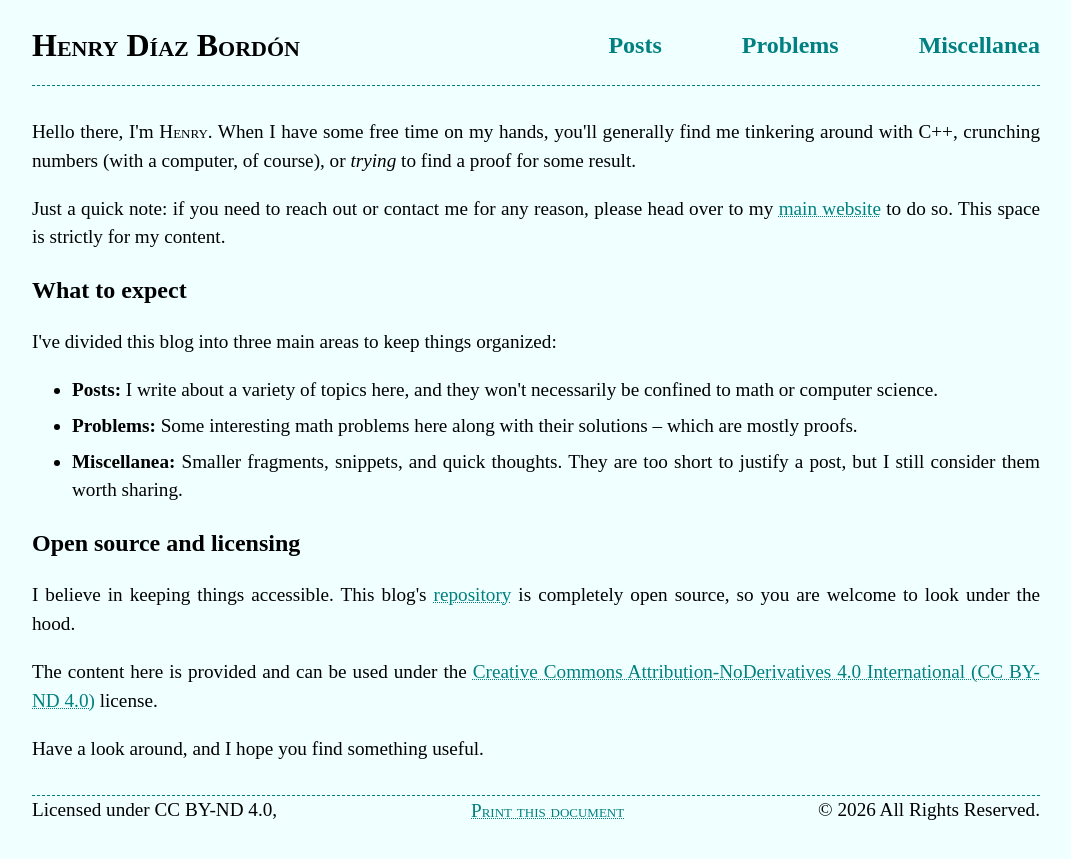
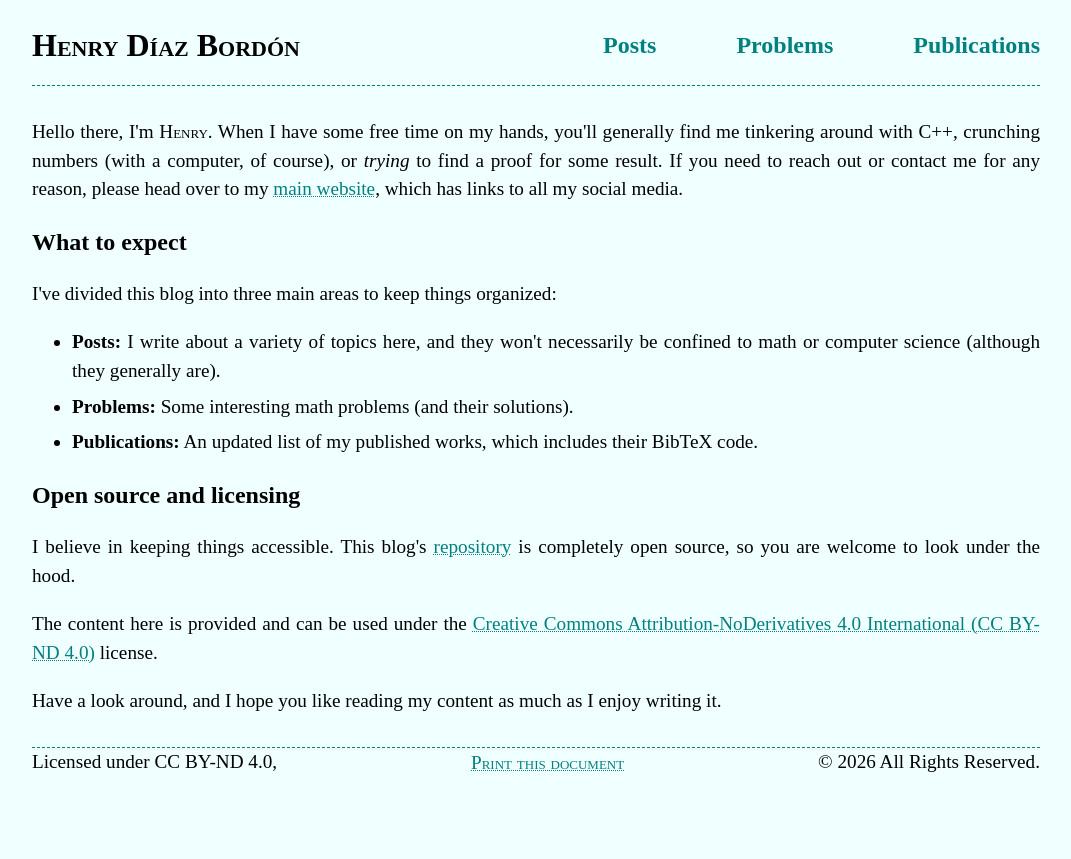
Before and after one commit to h3nry-d1az/blog, an MkDocs documentation site: the page built from docs/index.md, in a window 1280 px wide. Shown: the top 859 px of the page, without its empty margins (104-1175 px from the left). Built offline with MkDocs 1.6.1, drawn with Linux system fonts in a browser that asks for light colours.

Commit message:
add math problem 20 and a section for my publications

````diff
--- a/docs/index.md
+++ b/docs/index.md
@@ -1,14 +1,12 @@
-Hello there, I'm <sc>Henry</sc>. When I have some free time on my hands, you'll generally find me tinkering around with C++, crunching numbers (with a computer, of course), or _trying_ to find a proof for some result.
-
-Just a quick note: if you need to reach out or contact me for any reason, please head over to my [main website](https://h3nry-d1az.github.io/) to do so. This space is strictly for my content.
+Hello there, I'm <sc>Henry</sc>. When I have some free time on my hands, you'll generally find me tinkering around with C++, crunching numbers (with a computer, of course), or _trying_ to find a proof for some result. If you need to reach out or contact me for any reason, please head over to my [main website](https://h3nry-d1az.github.io/), which has links to all my social media.
 
 ## What to expect
 
 I've divided this blog into three main areas to keep things organized:
 
-* **Posts:** I write about a variety of topics here, and they won't necessarily be confined to math or computer science.
-* **Problems:** Some interesting math problems here along with their solutions &ndash; which are mostly proofs.
-* **Miscellanea:** Smaller fragments, snippets, and quick thoughts. They are too short to justify a post, but I still consider them worth sharing.
+* **Posts:** I write about a variety of topics here, and they won't necessarily be confined to math or computer science (although they generally are).
+* **Problems:** Some interesting math problems (and their solutions).
+* **Publications:** An updated list of my published works, which includes their BibTeX code.
 
 ## Open source and licensing
 
@@ -16,4 +14,4 @@
 
 The content here is provided and can be used under the [Creative Commons Attribution-NoDerivatives 4.0 International (CC BY-ND 4.0)](https://creativecommons.org/licenses/by-nd/4.0/) license.
 
-Have a look around, and I hope you find something useful.
+Have a look around, and I hope you like reading my content as much as I enjoy writing it.
--- a/mkdocs.yml
+++ b/mkdocs.yml
@@ -13,7 +13,7 @@
 nav:
   - Posts: posts.md
   - Problems: problems.md
-  - Miscellanea: miscellanea.md
+  - Publications: publications.md
 
 markdown_extensions:
   - toc:
--- a/theme/css/style.css
+++ b/theme/css/style.css
@@ -142,6 +142,10 @@
  * ```py
  * from datetime import datetime
  * datetime.today().strftime("%d %b %Y")
+ * ```
+ * or equivalently from the shell
+ * ```bash
+ * python3 -c "from datetime import datetime; print(datetime.today().strftime('%d %b %Y'))"
  * ```*/
 .date,
 .updated {
````
Also changed, not shown: docs/miscellanea.md (deleted, +0 -13 lines), docs/posts.md (+14 -2 lines), docs/problems.md (+1 -0 lines), docs/problems/20.md (added, +93 -0 lines), docs/publications.md (added, +21 -0 lines).
